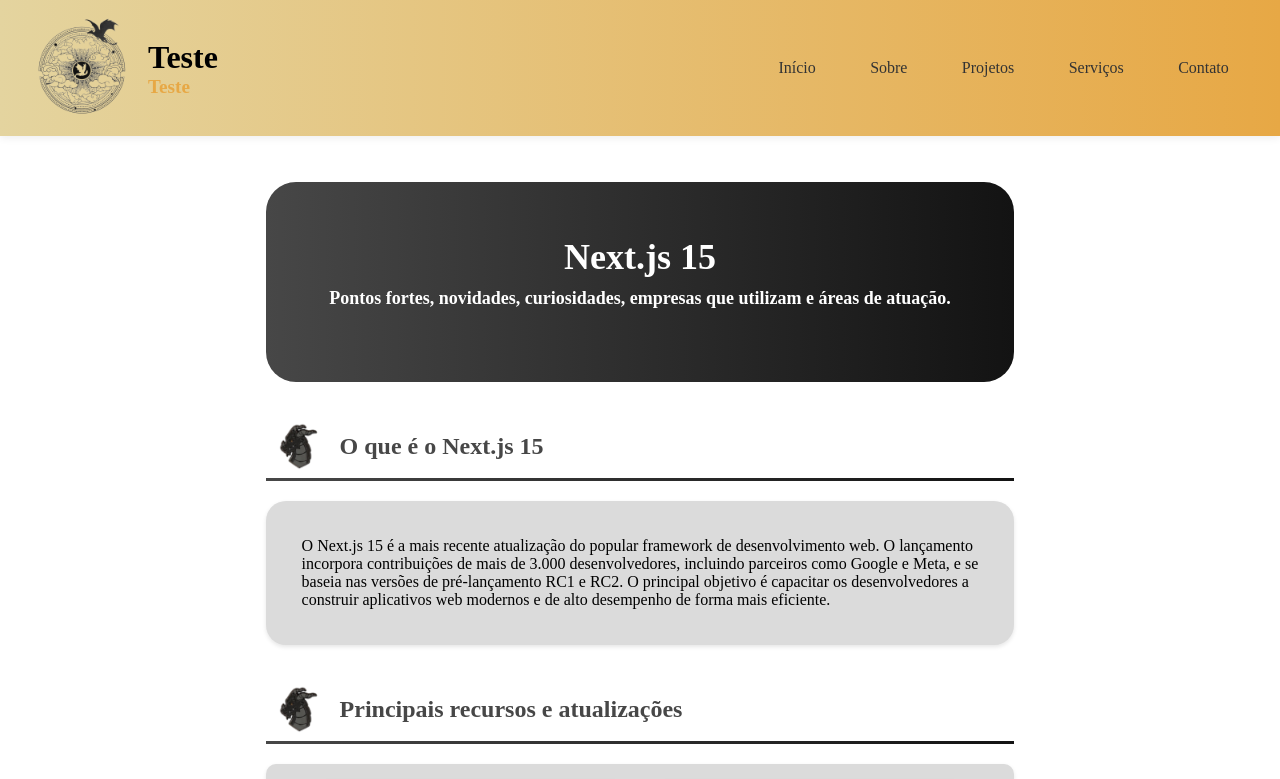
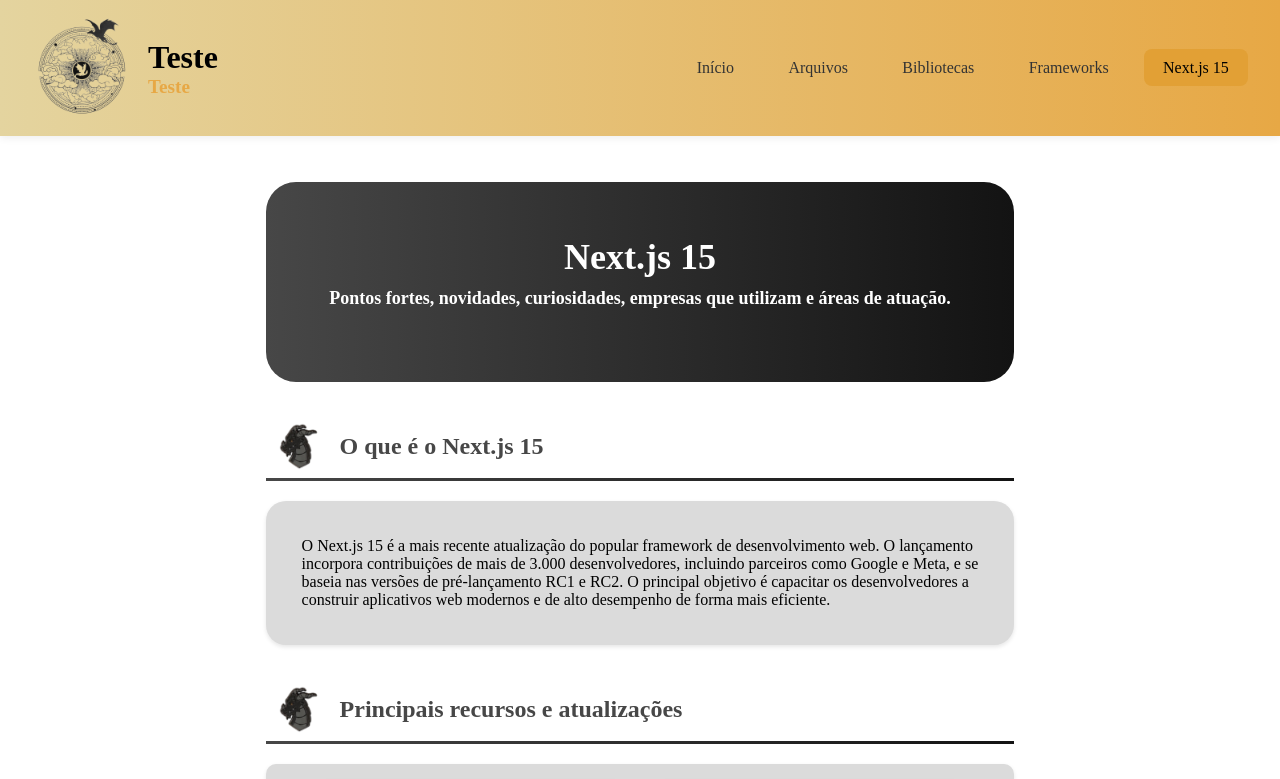
Before and after one commit to imlaurinhaaa/Mini_Wiki_Tech, a Next.js app: page /Nextjs15 in a window 1280 px wide. Shown: the top 779 px of the page. Built offline with nearby package versions, Linux system fonts and the light colour scheme.

Commit message:
Feat: navigation

```diff
--- a/src/components/Header/Header.jsx
+++ b/src/components/Header/Header.jsx
@@ -8,10 +8,10 @@
 
 const navLinks = [
     { name: 'Início', href: '/' },
-    { name: 'Sobre', href: '/sobre' },
-    { name: 'Projetos', href: '/projetos' },
-    { name: 'Serviços', href: '/servicos' },
-    { name: 'Contato', href: '/contato' },
+    { name: 'Arquivos', href: '/arquivos-especiais' },
+    { name: 'Bibliotecas', href: '/Bibliotecas' },
+    { name: 'Frameworks', href: '/Framework_Meta-framework' },
+    { name: 'Next.js 15', href: '/Nextjs15' },
 ];
 
 export default function Header({ title, subtitle }) {
```
